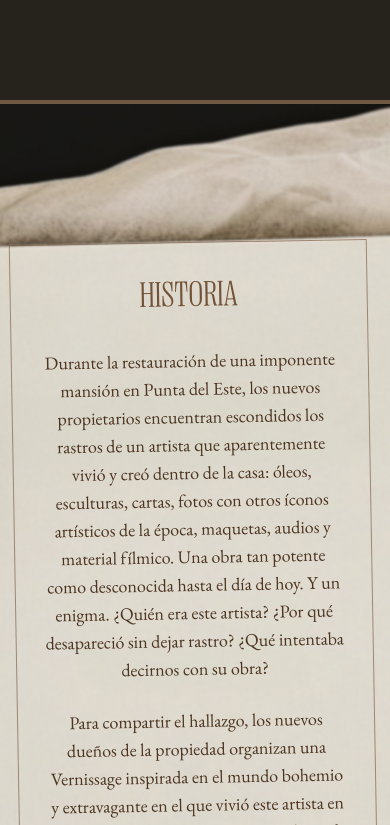
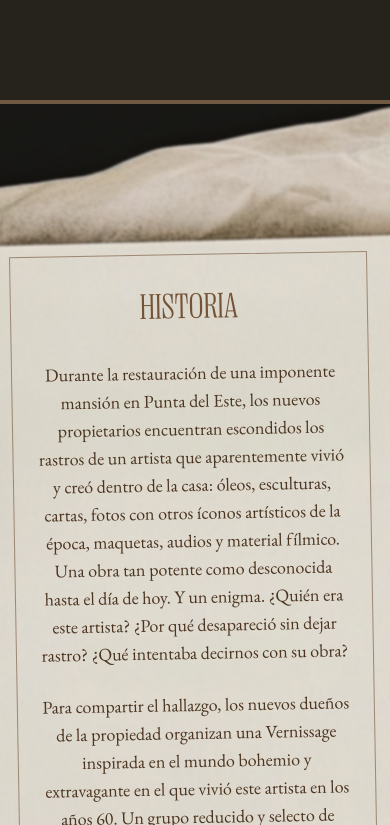
Before and after one commit to deadpine/vernissage, a Next.js app: page / in a window 390 px wide. Shown: the part 3419-4244 px from the top of the page. Built offline with nearby package versions, Linux system fonts and the light colour scheme.

Commit message:
Update history.tsx

```diff
--- a/components/history.tsx
+++ b/components/history.tsx
@@ -2,10 +2,11 @@ export function HistorySection() {
   return (
     <div className="bg-[#171614] text-white border-b-4 border-gold">
 
-      <div className="bg-[url('/images/history-bg.png')] bg-cover md:bg-contain bg-center bg-no-repeat min-h-[400px] py-[138px] md:py-[134px] relative">
+      <div className="bg-[url('/images/history-bg.png')] bg-cover md:bg-contain bg-center bg-no-repeat
+      min-h-[400px] py-[150px] md:py-[134px] relative">
 
         {/* papel */}
-        <div className="max-w-[calc(100%-2rem)] md:max-w-[476px] space-y-6 mx-auto text-center px-7 py-8 md:p-9 border border-[#725337]/60 rotate-[-1deg] md:rotate-[-2deg] relative">
+        <div className="max-w-[calc(100%-2rem)] md:max-w-[476px] space-y-6 mx-auto text-center px-6 py-8 md:p-9 border border-[#725337]/60 rotate-[-1deg] md:rotate-[-2deg] relative">
           <h2 className="text-4xl font-heading text-[#725337] mb-8">HISTORIA</h2>
           <p className="text-[#4B3420] font-serif text-lg">
             Durante la restauración de una imponente mansión en Punta del Este, los nuevos propietarios encuentran escondidos los rastros de un artista que aparentemente vivió y creó dentro de la casa: óleos, esculturas, cartas, fotos con otros íconos artísticos de la época, maquetas, audios y material fílmico. Una obra tan potente como desconocida hasta el día de hoy. Y un enigma. ¿Quién era este artista? ¿Por qué desapareció sin dejar rastro? ¿Qué intentaba decirnos con su obra?
```
